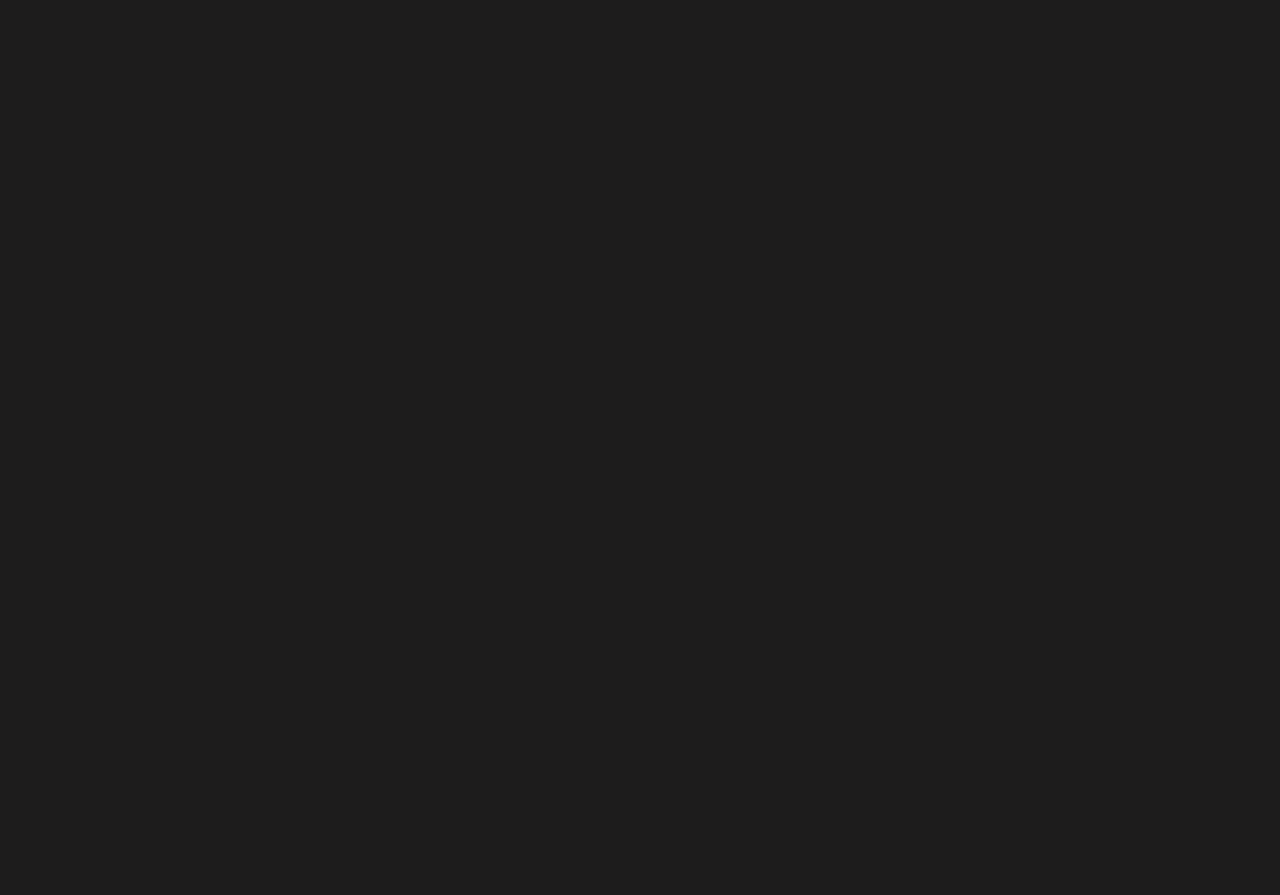
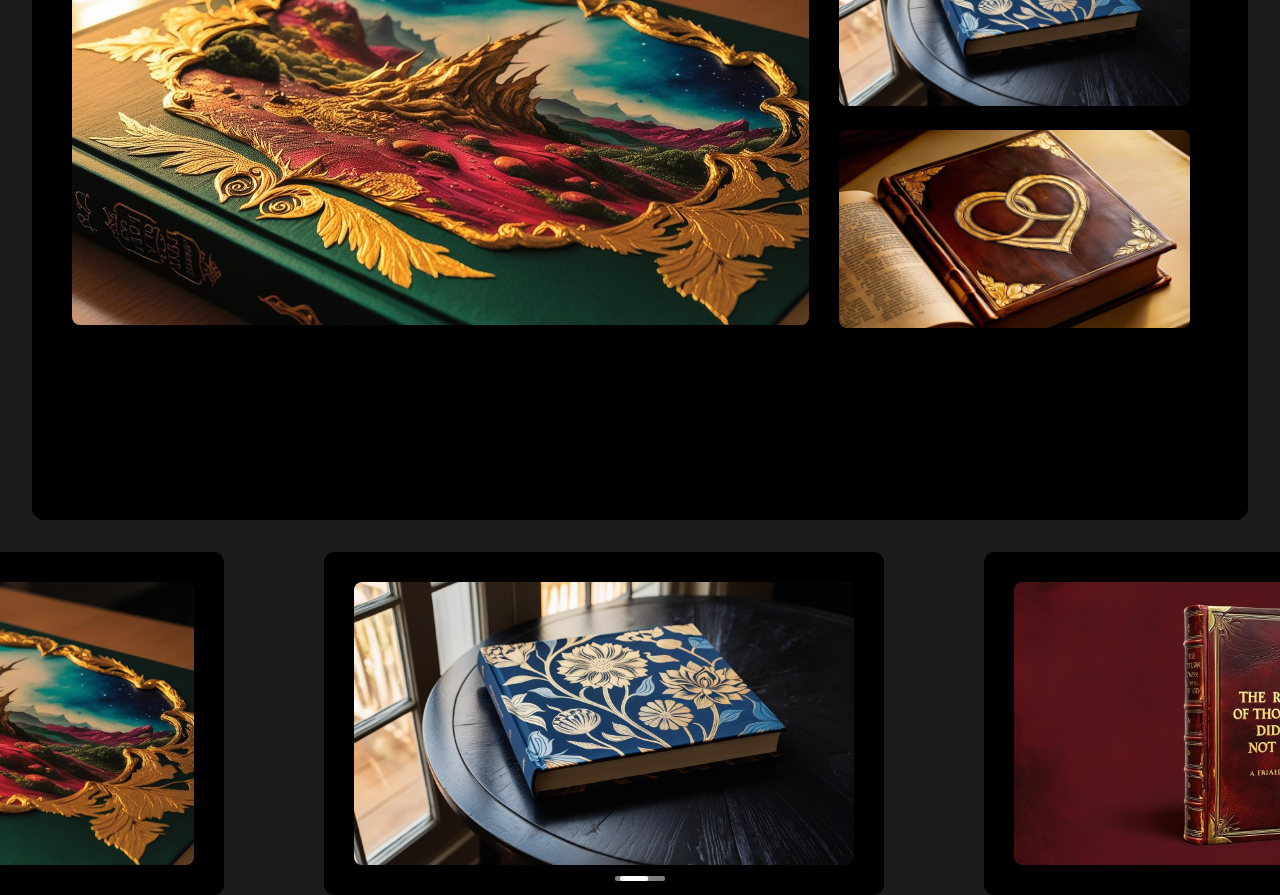
Before and after one commit to KaioBorgesDev/Fatek, a React (Vite) app in the folder frontend/: page / in a window 1280 px wide. Shown: the part 380-1275 px from the top of the page. Before the commit the page ends 800 px from the top, so only its background shows below. Built offline with nearby package versions, Linux system fonts and the light colour scheme.

Commit message:
feat- slider added to the project

```diff
--- /dev/null
+++ b/frontend/src/components/Slider/Slider.css
@@ -0,0 +1,98 @@
+/* Slider.css */
+.slider-container {
+    width: 100%;
+    overflow: hidden;
+    position: relative;
+  }
+
+  .slider {
+    display: flex;
+    width: max-content;
+    animation: scroll-slider 10s linear infinite;
+    gap: 100px;
+  }
+
+  .slide {
+    min-width: 150px;  /* Definir a largura da imagem */
+    display: flex;
+    justify-content: center;
+    align-items: center;
+    padding: 30px;
+    background-color: black;
+    border-radius: 10px;
+  }
+
+  .slide img {
+    width: 500px;      /* Largura fixa de 150px */
+    height: auto;      /* Manter a proporção */
+    object-fit: contain; /* Ajustar a imagem para não distorcer */
+    border-radius: 8px;
+  }
+
+  /* Animação do slider */
+  @keyframes scroll-slider {
+    0% {
+      transform: translateX(0);
+    }
+    25% {
+      transform: translateX(-150px); /* A distância das imagens */
+    }
+    50% {
+      transform: translateX(-300px);
+    }
+    75% {
+      transform: translateX(-450px);
+    }
+    100% {
+      transform: translateX(0);
+    }
+  }
+
+  /* Scroll da parte inferior */
+  .slider-scroll {
+    position: absolute;
+    bottom: 10px;
+    left: 0;
+    width: 100%;
+    text-align: center;
+  }
+
+  .scroll-bar {
+    display: inline-block;
+    width: 50px;
+    height: 5px;
+    background-color: rgba(255, 255, 255, 0.5);
+    border-radius: 2px;
+    position: relative;
+  }
+
+  .scroll-bar::after {
+    content: '';
+    position: absolute;
+    top: 0;
+    left: 0;
+    width: 55%;
+    height: 100%;
+    background-color: white;
+    border-radius: 2px;
+    animation: scroll-bar-move 30s linear infinite; /* Aumentei o tempo da animação da barra para 30 segundos */
+  }
+
+  /* Animação do scroll-bar */
+  @keyframes scroll-bar-move {
+    0% {
+      transform: translateX(0);
+    }
+    25% {
+      transform: translateX(25%);
+    }
+    50% {
+      transform: translateX(50%);
+    }
+    75% {
+      transform: translateX(75%);
+    }
+    100% {
+      transform: translateX(100%);
+    }
+  }
--- /dev/null
+++ b/frontend/src/components/Slider/Slider.tsx
@@ -0,0 +1,32 @@
+import React from 'react';
+import './Slider.css';
+
+const Slider = () => {
+  return (
+    <div className="slider-container">
+      <div className="slider">
+        <div className="slide">
+          <img src="/assets/book-1.jpg" alt="Image 1" />
+        </div>
+        <div className="slide">
+          <img src="/assets/book-2.jpg" alt="Image 2" />
+        </div>
+        <div className="slide">
+          <img src="/assets/book-3.jpg" alt="Image 3" />
+        </div>
+        <div className="slide">
+          <img src="/assets/book-4.jpg" alt="Image 3" />
+        </div>
+        <div className="slide">
+          <img src="/assets/book-5.jpg" alt="Image 3" />
+        </div>
+
+      </div>
+      <div className="slider-scroll">
+        <div className="scroll-bar"></div>
+      </div>
+    </div>
+  );
+};
+
+export default Slider;
--- a/frontend/src/routes/Home.tsx
+++ b/frontend/src/routes/Home.tsx
@@ -1,8 +1,14 @@
 import React from 'react';
+import SectionProduct from '../components/SectionProduct/SectionProduct';
+import Slider from '../components/Slider/Slider';
 
 const Home = () => {
   return (
-    <div>Home</div>
+    <>
+      <SectionProduct/>
+      <Slider/>
+    </>
+
   )
 }
 
```
